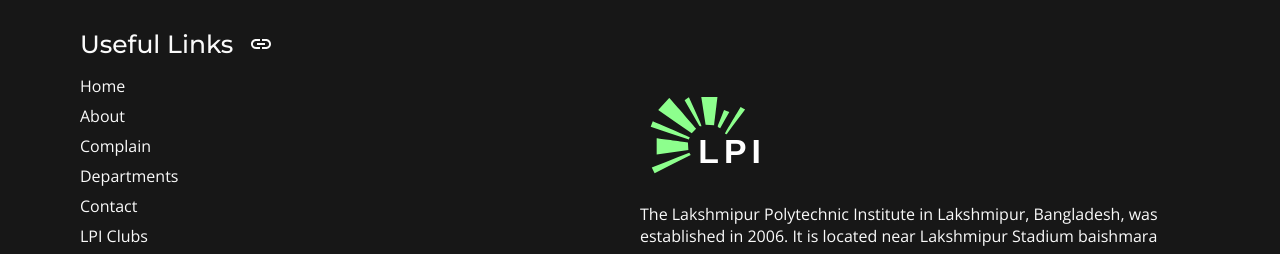
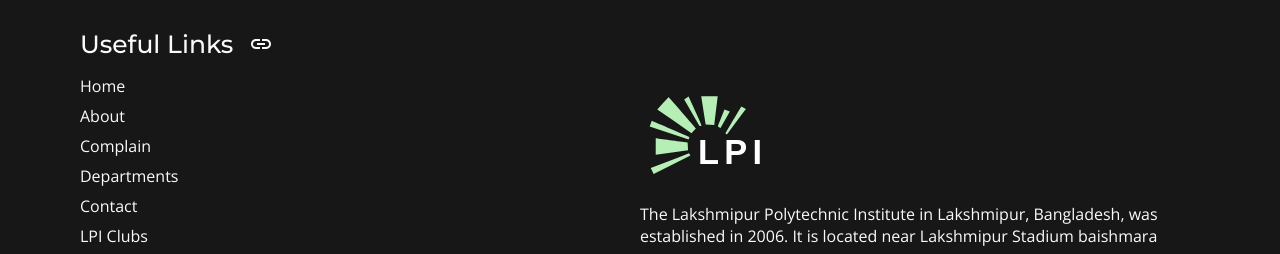
Before and after one commit to al-imam/lpi, a React (Vite) app: page /complain in a window 1280 px wide. In both pictures the pointer is over the link 704 px from the left and 431 px from the top of the page. Shown: the part 294-548 px from the top of the page. Built offline with nearby package versions, Linux system fonts and the light colour scheme.

Commit message:
change image hover and focus-visible state

```diff
--- a/src/components/Footer/footer.module.css
+++ b/src/components/Footer/footer.module.css
@@ -32,10 +32,13 @@
 
 .logoImage {
   width: 8rem;
+  transition: filter 200ms ease-out, transform 200ms ease-out;
 }
 
+.logoImage:hover,
 .logoImage:focus-visible {
-  filter: brightness(1.5);
+  filter: grayscale(0.5);
+  transform: scale(1.02);
 }
 
 .logoImage img {
```
